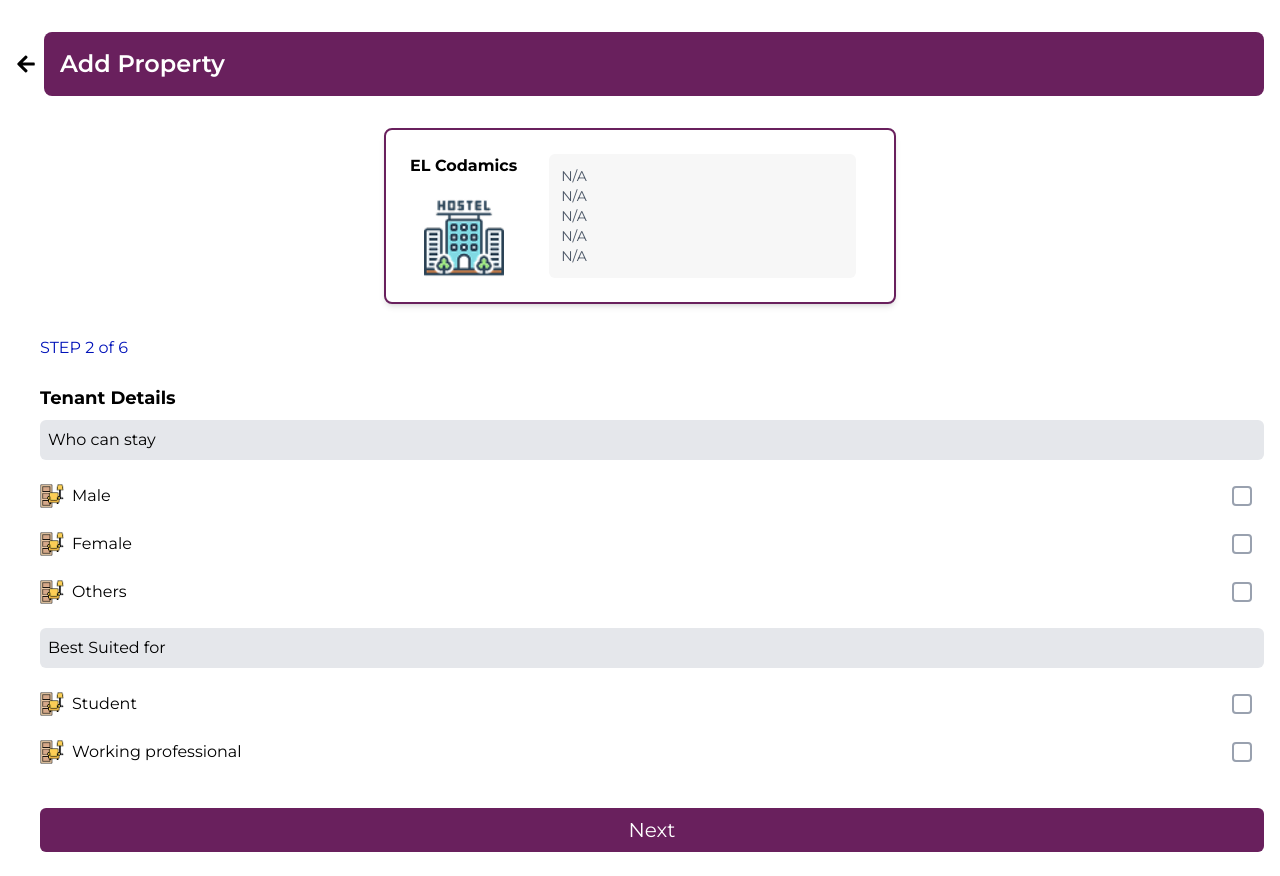
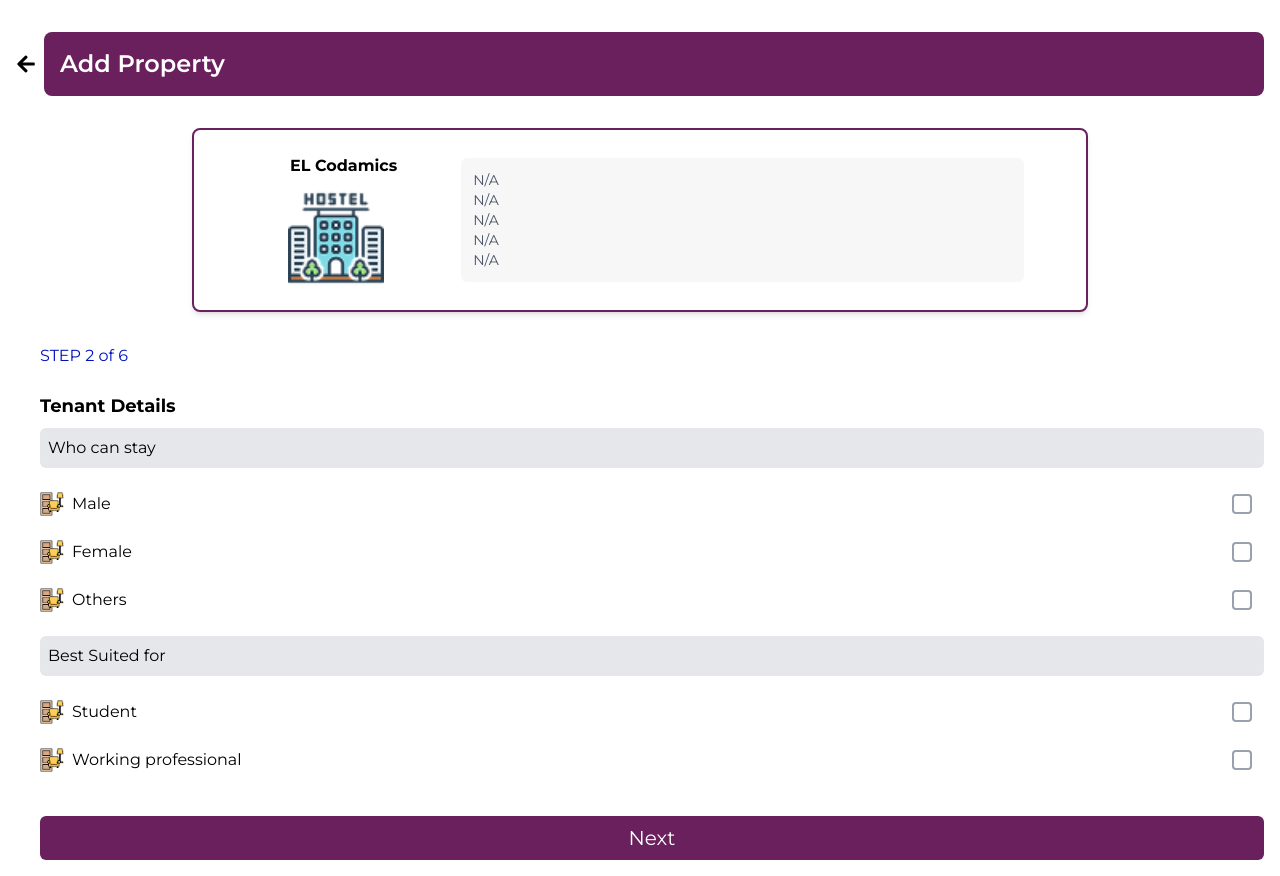
Before and after one commit to DeveloperDhanush-git/HostelManagementEl, a React (Create React App) app: page /Details2page in a window 1280 px wide. Built offline with nearby package versions, Linux system fonts and the light colour scheme.

Commit message:
Propertycard updated

```diff
--- a/src/Components/Propertycard.js
+++ b/src/Components/Propertycard.js
@@ -8,21 +8,22 @@ const PropertyCard = () => {
   console.log("🔹 Rendering PropertyCard with formData:", formData);
 
   return (
-    <div className="flex justify-center items-center p-4">
-      <div className="border-2 border-[#69205D] rounded-lg p-6 flex flex-col sm:flex-row items-center gap-8 shadow-md bg-white max-w-md w-full sm:max-w-md lg:max-w-lg">
+    <div className="flex justify-center items-center p-4  ">
+      <div className="border-2 border-[#69205D] rounded-lg p-6 flex flex-col sm:flex-row items-center gap-8 shadow-md bg-white max-w-4xl w-full">
 
 
-        <div className="flex flex-col items-center gap-5 w-full sm:w-auto">
-          <h2 className="font-bold text-md text-center">{formData?.name || "EL Codamics"}</h2>
+
+        <div className="flex flex-col items-center gap-3 w-full  sm:w-auto">
+          <h2 className="font-bold text-md text ml-18">{formData?.name || "EL Codamics"}</h2>
           <img
             src={formData?.image || BuildingIcon}
             alt="Property Icon"
-            className="w-20 h-20"
+            className="w-24 h-24 ml-14"
           />
         </div>
 
         {/* Right Section - Address */}
-        <div className="bg-[#F7F7F7] p-3 rounded-md text-sm text-gray-600 w-full sm:w-2/3">
+        <div className="ml-8 bg-[#F7F7F7] p-3 rounded-md text-sm text-gray-600 w-full sm:w-2/3">
           <p>{formData?.houseNumber || "N/A"}</p>
           <p>{formData?.locality || "N/A"}</p>
           <p>{formData?.city || "N/A"}</p>
```
